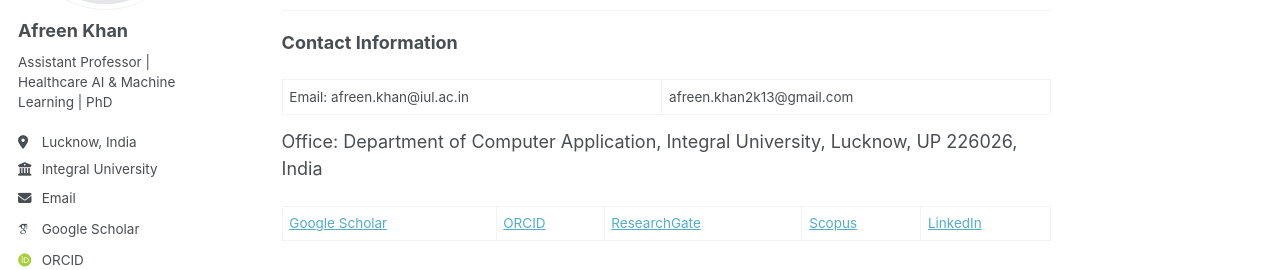
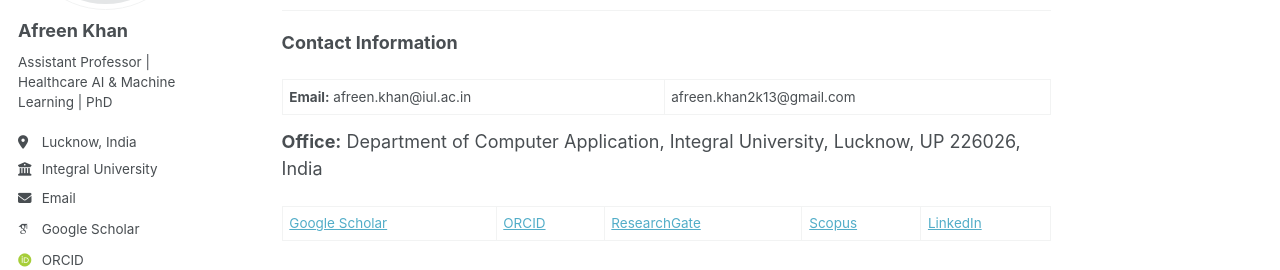
Before and after one commit to afreen-kh/afreen-kh.github.io, a Jekyll site: the page built from _pages/about.md, in a window 1280 px wide and 900 px high, scrolled down 5529 px. Shown: the part 264-534 px from the top of the window. Built offline with Jekyll 4.4.1, drawn with Linux system fonts in a browser that asks for light colours; some web fonts are replaced; a script that is not in the unit is left out; part of the change alters nothing that is shown.

Commit message:
Format contact information with bold labels

```diff
--- a/_pages/about.md
+++ b/_pages/about.md
@@ -128,8 +128,8 @@ My research experience combines technical machine learning expertise with health
 
 **Contact Information**
 
-Email: afreen.khan@iul.ac.in | afreen.khan2k13@gmail.com
+**Email:** afreen.khan@iul.ac.in | afreen.khan2k13@gmail.com
 
-Office: Department of Computer Application, Integral University, Lucknow, UP 226026, India
+**Office:** Department of Computer Application, Integral University, Lucknow, UP 226026, India
 
 <a href="https://scholar.google.com/citations?user=1nYfL-MAAAAJ&hl=en" target="_blank">Google Scholar</a> | <a href="https://orcid.org/0000-0002-0545-7785" target="_blank">ORCID</a> | <a href="https://www.researchgate.net/profile/Afreen_Khan4" target="_blank">ResearchGate</a> | <a href="https://www.scopus.com/authid/detail.uri?authorId=57205026656" target="_blank">Scopus</a> | <a href="https://www.linkedin.com/in/afreen-khan-phd-89668588" target="_blank">LinkedIn</a>
```
